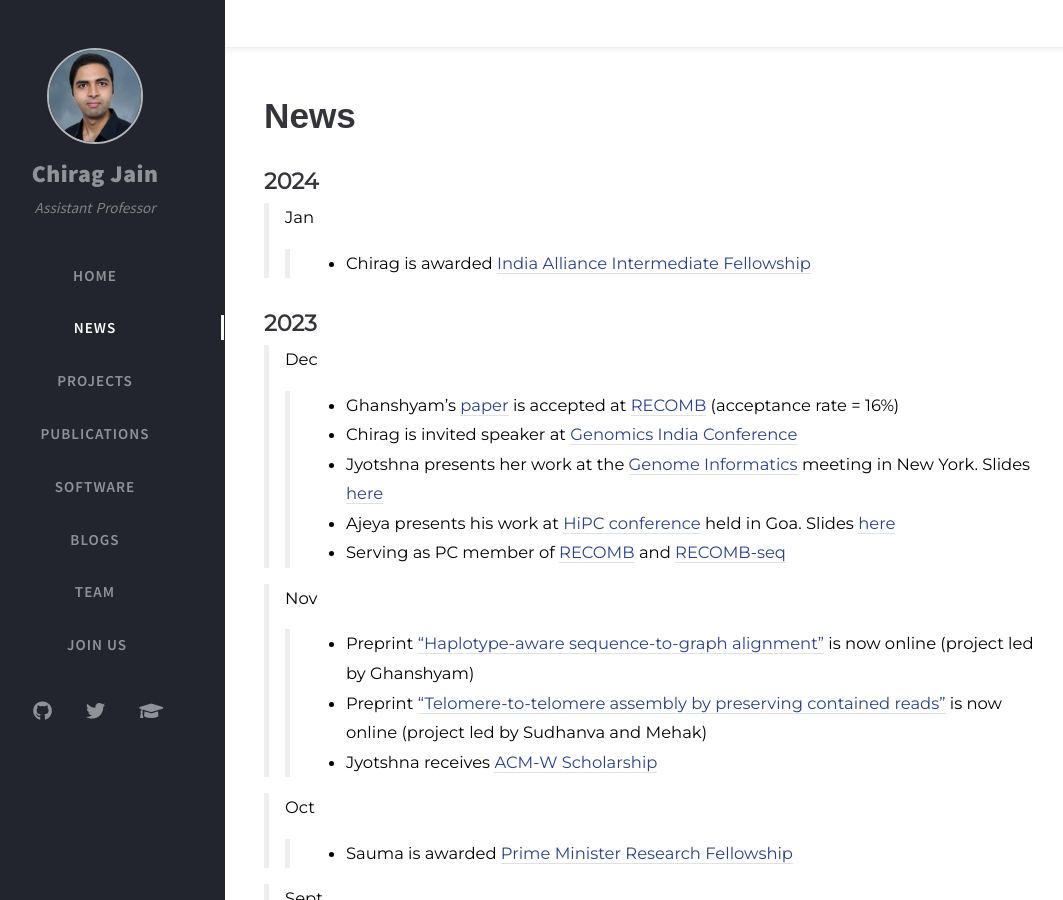
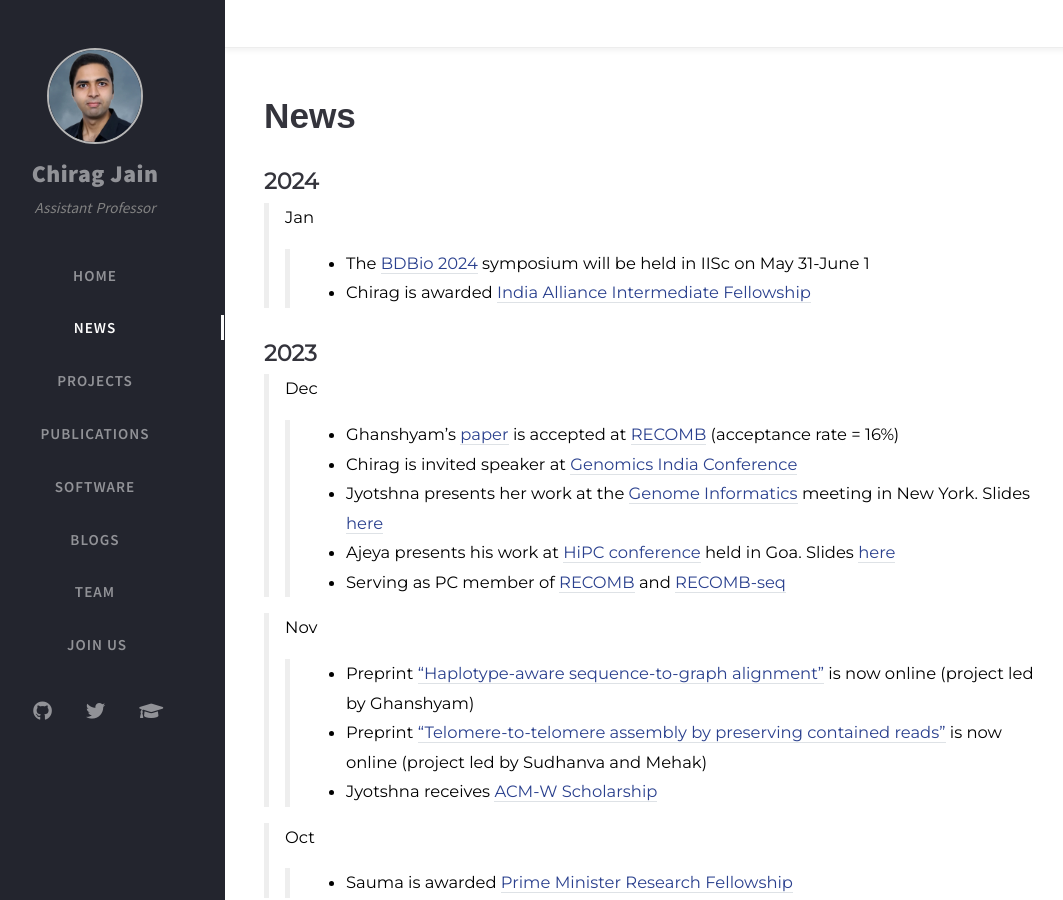
Before and after one commit to at-cg/at-cg.github.io, a Jekyll site: the page built from tabs/new.md, in a window 1280 px wide and 900 px high. Shown: the whole window, without its empty margins (35-1098 px from the left). Built offline with Jekyll 4.4.1, drawn with Linux system fonts in a browser that asks for light colours; nearby versions of some CDN libraries; comment, search, counter and statistics services are not loaded.

Commit message:
Update new.md

```diff
--- a/tabs/new.md
+++ b/tabs/new.md
@@ -22,6 +22,7 @@ type: news
 ## **2024**
 
 >Jan
+>> - The [BDBio 2024](https://www.bdbio.in) symposium will be held in IISc on May 31-June 1
 >> - Chirag is awarded [India Alliance Intermediate Fellowship](https://www.indiaalliance.org/fellowshiptype/basic-biomedical-research-fellowships)
 
 ## **2023**
```
